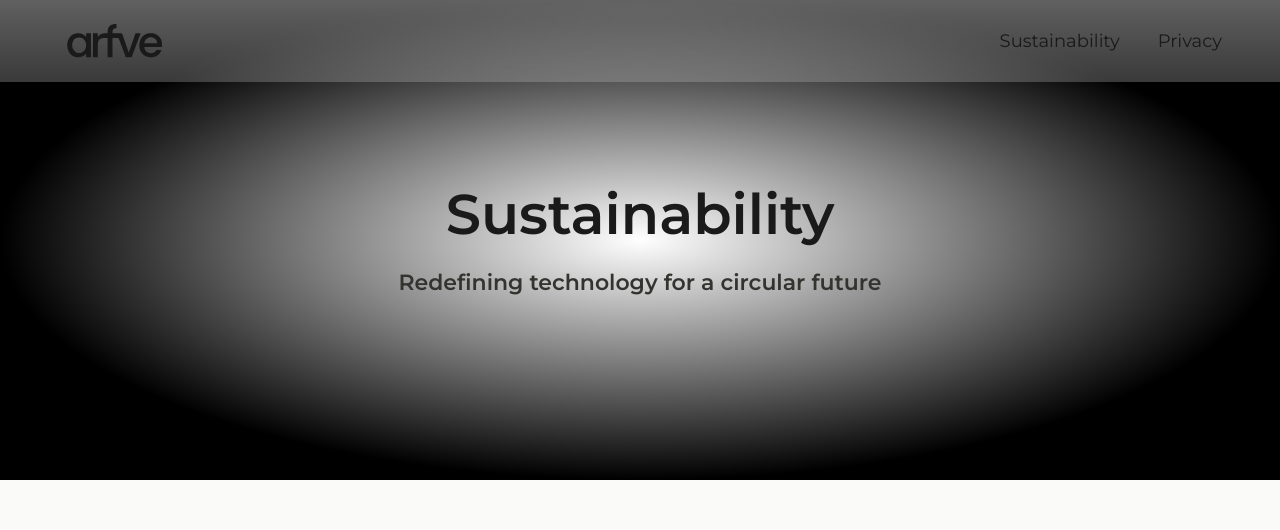
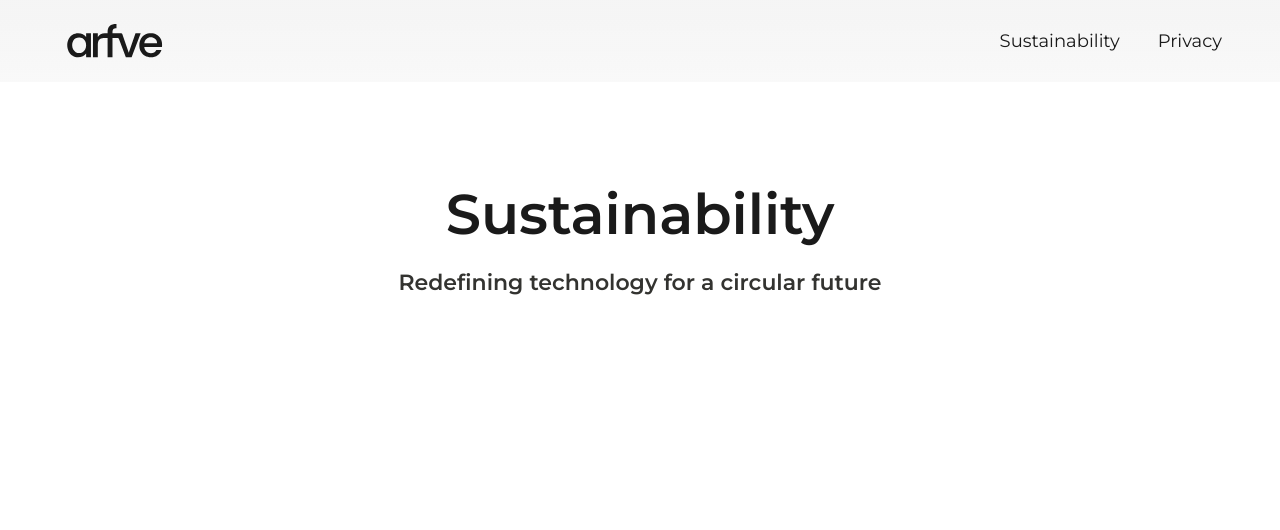
Before and after one commit to ArfveDevelopment/sustainability_test, a Next.js app: page /sustainability in a window 1280 px wide. Shown: the top 530 px of the page. Built offline with nearby package versions, Linux system fonts and the light colour scheme; no server answers.

Commit message:
Update page.tsx

```diff
--- a/src/app/sustainability/page.tsx
+++ b/src/app/sustainability/page.tsx
@@ -76,13 +76,8 @@ export default function SustainabilityPage() {
         )}
       </div>
 
-      {/* Plain Hero Section for Sustainability Page - Further reduced height with radial gradient */}
-      <div
-        className="relative w-full h-[60vh] bg-[#fafaf8]"
-        style={{
-          background: 'radial-gradient(50% 50% at 50% 50%, #FFFFFF 0%, rgba(228, 228, 228, 0) 100%)'
-        }}
-      >
+      {/* Plain Hero Section for Sustainability Page - Reduced height with plain white background */}
+      <div className="relative w-full h-[60vh] bg-white">
         {/* Centered content */}
         <div className="absolute inset-0 flex flex-col items-center justify-center">
           <div className="text-center px-4">
@@ -98,8 +93,8 @@ export default function SustainabilityPage() {
         </div>
       </div>
 
-      {/* Sustainability content section */}
-      <div className="relative z-10 bg-[#fafaf8]">
+      {/* Sustainability content section with white background */}
+      <div className="relative z-10 bg-white">
         <style>
           {`
           @import url('https://fonts.googleapis.com/css2?family=Montserrat:wght@400;600;700;800;900&display=swap');
@@ -111,7 +106,7 @@ export default function SustainabilityPage() {
           }
 
           body {
-            background-color: #fafaf8;
+            background-color: white;
             font-family: 'Montserrat', sans-serif;
             color: #1a1a18;
           }
@@ -170,7 +165,7 @@ export default function SustainabilityPage() {
             max-width: 250px;
             padding: 30px;
             border: 2px solid #1a1a18;
-            background-color: #fafaf8;
+            background-color: white;
             text-align: center;
             transition: all 0.3s ease;
             border-radius: 16px; /* More rounded corners */
@@ -178,11 +173,11 @@ export default function SustainabilityPage() {
 
           .module-box:hover {
             background-color: #1a1a18;
-            color: #fafaf8;
+            color: white;
           }
 
           .module-box:hover .module-title {
-            color: #fafaf8;
+            color: white;
           }
 
           .module-box:hover .module-description {
```
